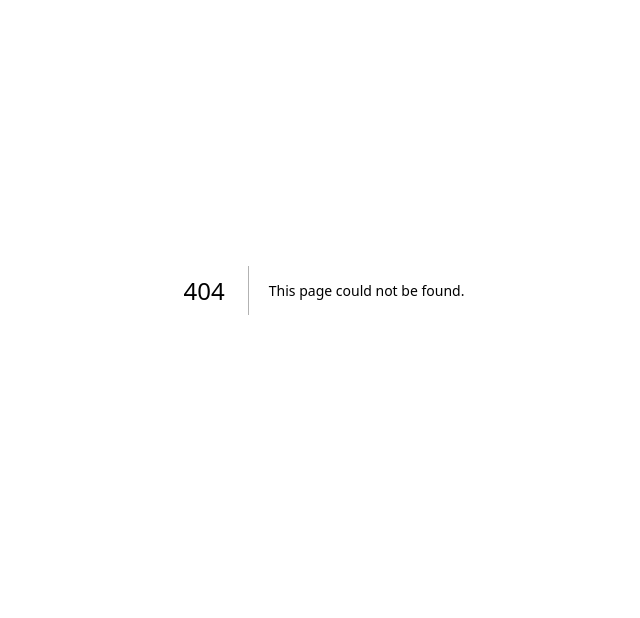
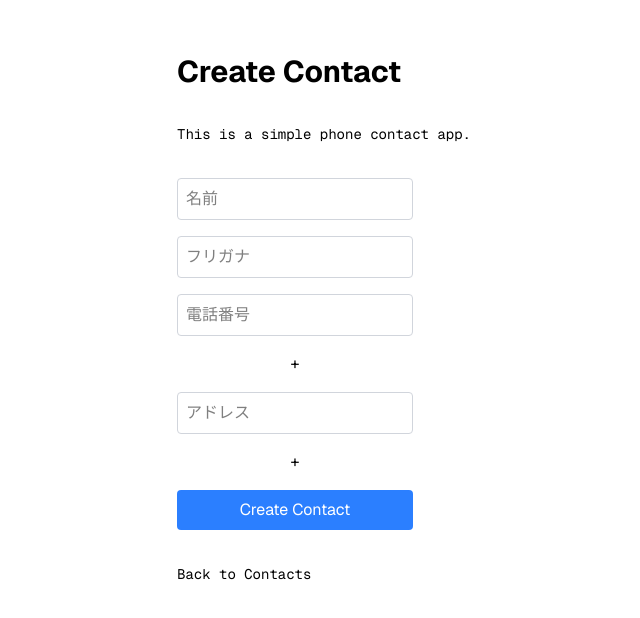
Before and after one commit to miiikotoo/phone-contacts, a Next.js app in the folder frontend/: page /phone-contact/create in a window 1280 px wide. Before the commit this address had no page. Shown: the part 110-728 px from the top of the page, without its empty margins (316-956 px from the left). Built offline with nearby package versions, Linux system fonts and the light colour scheme.

Commit message:
createの作成

```diff
--- /dev/null
+++ b/frontend/app/phone-contact/create/Create.tsx
@@ -0,0 +1,83 @@
+'use client'
+
+import React from 'react';
+import Link from 'next/link';
+import { useRouter } from 'next/navigation';
+
+export const Create = () => {
+  const router = useRouter();
+
+  // formのsubmitを受け取る
+  const handleSubmit = async (e: React.FormEvent<HTMLFormElement>) => {
+
+    e.preventDefault();
+    const formData = new FormData(e.currentTarget);
+    const data = Object.fromEntries(formData.entries());
+    console.log(data);
+
+    // バックエンドapiにPOSTリクエストを送信
+    // todo. corsエラーでlocalhost(backend api)での実行ができない
+    const res = await fetch("https://jsonplaceholder.typicode.com/users", {
+      method: "POST",
+      headers: {
+        "Content-Type": "application/json",
+      },
+      body: JSON.stringify(data),
+    });
+
+    if (!res.ok) {
+      throw new Error("Failed to create contact");
+    }
+    // 成功時は`/phone-contact`にリダイレクト
+    router.push("/phone-contact");
+  }
+
+  return (
+    <div className="grid grid-rows-[20px_1fr_20px] items-center justify-items-center min-h-screen p-8 pb-20 gap-16 sm:p-20 font-[family-name:var(--font-geist-sans)]">
+      <main className="flex flex-col gap-[32px] row-start-2 items-center sm:items-start">
+        <h1 className="text-3xl font-bold">Create Contact</h1>
+        <p className="text-sm/6 text-center sm:text-left font-[family-name:var(--font-geist-mono)]">
+          This is a simple phone contact app.
+        </p>
+        <form className="flex flex-col gap-4" onSubmit={handleSubmit}>
+          <input
+            type="text"
+            name='name'
+            placeholder="名前"
+            className="border border-gray-300 rounded p-2"
+          />
+          <input type="text"
+            name='kana'
+            placeholder="フリガナ"
+            className="border border-gray-300 rounded p-2"
+           />
+          <input
+            type="tel"
+            name='number'
+            placeholder="電話番号"
+            className="border border-gray-300 rounded p-2"
+          />
+          <button id='add-number' type='button'>+</button>
+          <input
+            type="email"
+            name='mail'
+            placeholder="アドレス"
+            className="border border-gray-300 rounded p-2"
+          />
+          <button id='add-mail' type='button'>+</button>
+          <button
+            type="submit"
+            className="bg-blue-500 text-white rounded p-2 hover:bg-blue-600 transition duration-200"
+          >
+            Create Contact
+          </button>
+        </form>
+        <Link href="/phone-contact" className="text-sm/6 text-center sm:text-left font-[family-name:var(--font-geist-mono)]">
+          Back to Contacts
+        </Link>
+      </main>
+    </div>
+  );
+}
+
+export default Create;
--- /dev/null
+++ b/frontend/app/phone-contact/create/page.tsx
@@ -0,0 +1,5 @@
+import Create from './Create';
+
+export default function Page () {
+  return <Create />;
+}
```
